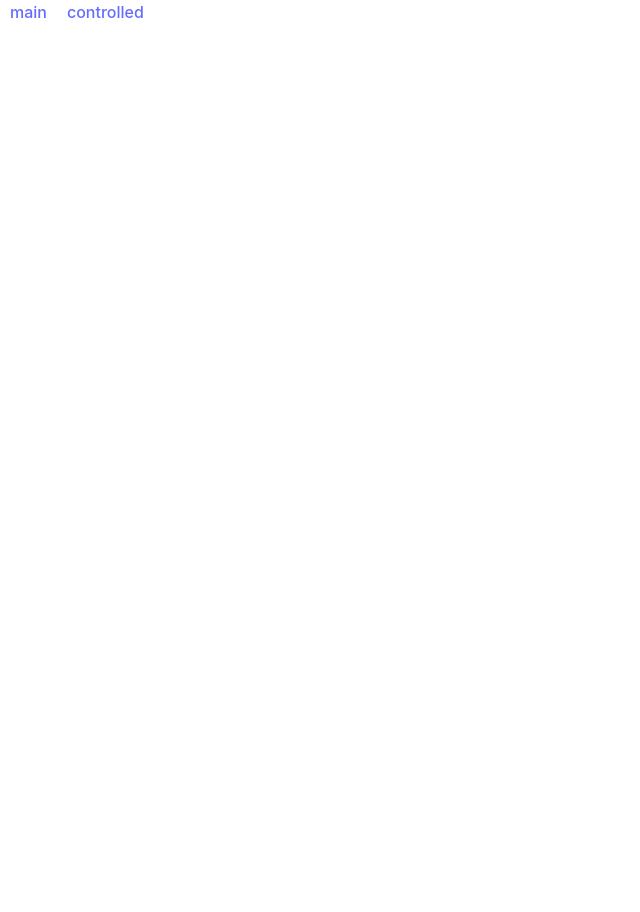
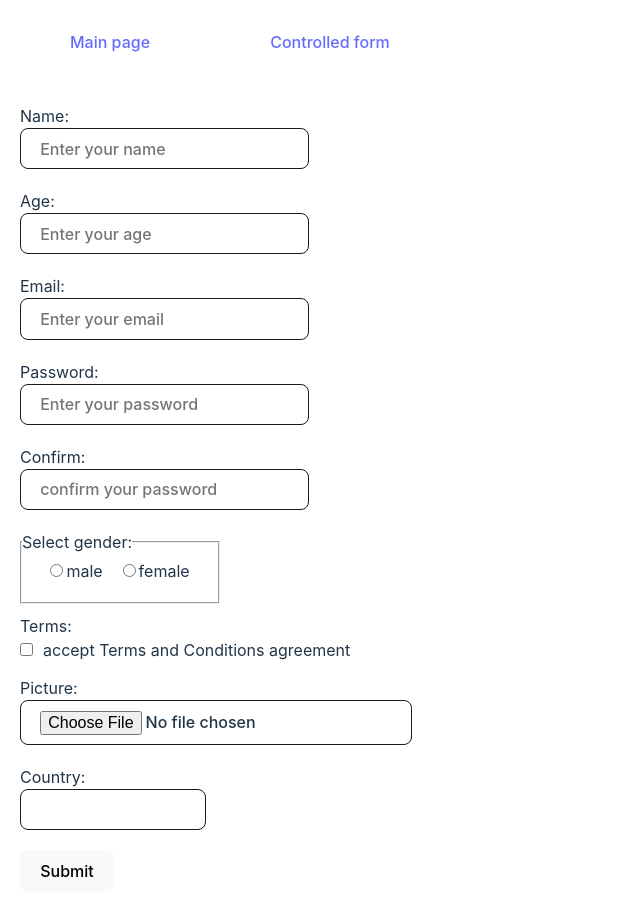
Before and after one commit to AV-Shell/react_2024_q3, a React (Vite) app: page /uncontrolled in a window 1280 px wide. Shown: the whole page, without its empty margins (0-640 px from the left). Before the commit the page ends 800 px from the top, so only its background shows below. Built offline with nearby package versions, Linux system fonts and the light colour scheme.

Commit message:
feat: add uncontrolled form functionality

```diff
--- a/src/utils/const.tsx
+++ b/src/utils/const.tsx
@@ -245,3 +245,17 @@ export const COUNTRYLIST = [
   'Zambia',
   'Zimbabwe',
 ];
+export const defaultFormErrors = {
+  name: '',
+  age: '',
+  email: '',
+  password: '',
+  confirmPassword: '',
+  gender: '',
+  ataca: '',
+  picture: '',
+  country: '',
+};
+export const newFormSeconds = 10;
+export const newFromMilliseconds = newFormSeconds * 1000;
+export const showNewFromMilliseconds = 5 * 1000;
--- a/src/views/ControlledFormPage/ControlledFormPage.tsx
+++ b/src/views/ControlledFormPage/ControlledFormPage.tsx
@@ -42,9 +42,6 @@ export function ControlledFormPage(): ReactNode {
 
     try {
       await convert;
-    } catch (error) {
-      console.log(error);
-    }
       const base64String = String(reader.result).replace('data:', '').replace(/^.+,/, '');
 
       const { age, ataca, confirmPassword, email, gender, name, password, country } = data;
@@ -64,6 +61,9 @@ export function ControlledFormPage(): ReactNode {
       );
       reset();
       navigate('/');
+    } catch (error) {
+      console.log(error);
+    }
   };
 
   return (
--- a/src/views/MainPage/MainPage.module.css
+++ b/src/views/MainPage/MainPage.module.css
@@ -21,9 +21,11 @@
   border: 1px solid black;
   border-radius: 10px;
   margin: 10px;
+  box-shadow: none;
+  transition: border 1s ease, box-shadow 1.3s ease-in-out;
 
   &.last {
-    border: 2px solid aquamarine;
+    border: 1px solid aquamarine;
     box-shadow: 0px 0px 11px 2px #40ff00;
   }
 
--- a/src/views/UncontrolledFormPage/UncontrolledFormPage.module.css
+++ b/src/views/UncontrolledFormPage/UncontrolledFormPage.module.css
@@ -1,3 +1,79 @@
 .link {
   margin: 10px;
+  padding: 20px;
+  display: inline-flex;
+  justify-content: center;
+  align-items: center;
+  border-radius: 10px;
+  min-width: 200px;
+
+  &:hover {
+    background-color: rgb(210, 255, 240);
+  }
 }
+
+.form {
+  display: flex;
+  flex-direction: column;
+  align-items: flex-start;
+  justify-content: flex-start;
+  padding: 20px;
+
+  input {
+    margin-bottom: 20px;
+    ;
+  }
+}
+
+
+
+.radioContainer {
+  display: flex;
+  justify-content: center;
+  align-items: center;
+  gap: 10px;
+
+  .radioTag {
+    display: flex;
+    justify-content: center;
+    align-items: baseline;
+    gap: 3px;
+    padding: 5px;
+  }
+
+}
+
+.errorMessage {
+  color: red;
+  font-size: 14px;
+}
+
+.checkboxLabel {
+  display: flex;
+  justify-content: flex-start;
+  align-items: baseline;
+  padding: 10px 10px 0px 0px;
+  margin-bottom: 0px;
+  gap: 5px 8px;
+  flex-wrap: wrap;
+
+  input {
+    margin: 0px;
+  }
+}
+
+.checkboxContainer {
+  display: flex;
+  justify-content: flex-start;
+  align-items: baseline;
+  gap: 10px
+}
+
+.datalist {
+  height: 5.1em;
+  overflow: scroll;
+}
+
+.genderFieldset {
+  width: 200px;
+}
--- a/src/views/UncontrolledFormPage/UncontrolledFormPage.tsx
+++ b/src/views/UncontrolledFormPage/UncontrolledFormPage.tsx
@@ -1,12 +1,233 @@
-import { ReactNode } from 'react';
+import { ReactNode, SyntheticEvent, useState } from 'react';
+import { NavLink, useNavigate } from 'react-router-dom';
+import classNames from 'classnames';
+import * as yup from 'yup';
+import { useAppDispatch, useAppSelector } from '../../store/storeHooks';
+import { formSchema } from '../../utils/schema';
 import style from './UncontrolledFormPage.module.css';
-import { NavLink } from 'react-router-dom';
+import { countriesSelector } from '../../store/selectors';
+import { FormValues } from '../../models/form';
+import { defaultFormErrors } from '../../utils/const';
+import { setForms } from '../../store/formsSlice';
 
 export function UncontrolledFormPage(): ReactNode {
+  const [errors, setErrors] = useState<Record<string, string>>({ ...defaultFormErrors });
+  const [formError, setFormError] = useState<string>('');
+  const navigate = useNavigate();
+  const countriesList = useAppSelector(countriesSelector);
+  const dispatch = useAppDispatch();
+
+  const onSubmit = async (event: SyntheticEvent<HTMLFormElement, SubmitEvent>) => {
+    event.preventDefault();
+
+    console.log(event);
+    console.log('submit!');
+
+    const target = event.target as typeof event.target & {
+      name: { value: string };
+      age: { value: number };
+      email: { value: string };
+      password: { value: string };
+      confirmPassword: { value: string };
+      gender: { value: string };
+      ataca: { checked: boolean };
+      country: { value: string };
+      picture: { files: FileList };
+    };
+
+    console.log('target', { target });
+
+    const data: FormValues = {
+      name: target.name.value,
+      age: target.age.value ? Number(target.age.value) : NaN,
+      email: target.email.value,
+      password: target.password.value,
+      confirmPassword: target.confirmPassword.value,
+      gender: target.gender.value,
+      ataca: target.ataca.checked,
+      picture: target.picture.files,
+      country: target.country.value,
+    };
+
+    console.log(data);
+
+    formSchema
+      .validate(data, { abortEarly: false, context: { countriesList } })
+      .then(async formData => {
+        console.log('valid', formData);
+        setFormError('');
+        setErrors({ ...defaultFormErrors });
+        const file = formData.picture[0];
+
+        const reader = new FileReader();
+
+        const convert = new Promise((res, rej) => {
+          reader.onloadend = () => {
+            res(null);
+          };
+          reader.onerror = () => {
+            rej();
+          };
+        });
+
+        reader.readAsDataURL(file);
+
+        try {
+          await convert;
+          const base64String = String(reader.result).replace('data:', '').replace(/^.+,/, '');
+
+          const { age, ataca, confirmPassword, email, gender, name, password, country } = data;
+          dispatch(
+            setForms({
+              age,
+              ataca,
+              confirmPassword,
+              email,
+              gender,
+              name,
+              password,
+              country,
+              pictureFile: base64String,
+              createdAt: new Date().toISOString(),
+            }),
+          );
+          navigate('/');
+        } catch (error) {
+          console.log(error);
+        }
+      })
+      .catch(validationErrors => {
+        if (Array.isArray(validationErrors.inner)) {
+          const validateErrors: Record<string, string> = validationErrors.inner.reduce(
+            (acc: Record<string, string>, err: yup.ValidationError) => {
+              if (err.path) {
+                acc[err.path] = err?.message ?? '';
+              }
+              return acc;
+            },
+            {},
+          );
+          console.log(validateErrors);
+          setErrors({ ...defaultFormErrors, ...validateErrors });
+        } else {
+          setFormError(validationErrors?.message ?? 'Something went wrong');
+        }
+      });
+    /*
+    console.log(data);
+    const file = data.picture[0];
+
+    const reader = new FileReader();
+
+    const convert = new Promise((res, rej) => {
+      reader.onloadend = () => {
+        res(null);
+      };
+      reader.onerror = () => {
+        rej();
+      };
+    });
+
+    reader.readAsDataURL(file);
+
+    try {
+      await convert;
+    } catch (error) {
+      console.log(error);
+    }
+    const base64String = String(reader.result).replace('data:', '').replace(/^.+,/, '');
+
+    const { age, ataca, confirmPassword, email, gender, name, password, country } = data;
+    dispatch(
+      setForms({
+        age,
+        ataca,
+        confirmPassword,
+        email,
+        gender,
+        name,
+        password,
+        country,
+        pictureFile: base64String,
+        createdAt: new Date().toISOString(),
+      }),
+    );
+    reset();
+    navigate('/');
+
+    */
+  };
+
   return (
-    <>
-      <NavLink to={`/`} className={style.link} children={'main'} />
-      <NavLink to={`/controlled`} className={style.link} children={'controlled'} />
-    </>
+    <div>
+      <header>
+        <NavLink to={`/`} className={style.link} children={'Main page'} />
+        <NavLink to={`/controlled`} className={style.link} children={'Controlled form'} />
+      </header>
+      <main>
+        <form className={style.form} onSubmit={onSubmit}>
+          <label htmlFor="name">
+            Name: <span className={style.errorMessage}>{errors.name}</span>
+          </label>
+          <input type="text" id="name" name="name" placeholder="Enter your name" />
+          <label htmlFor="age">
+            Age: <span className={style.errorMessage}>{errors.age}</span>
+          </label>
+          <input type="number" id="age" name="age" placeholder="Enter your age" />
+          <label htmlFor="email">
+            Email: <span className={style.errorMessage}>{errors.email}</span>
+          </label>
+          <input type="text" id="email" name="email" placeholder="Enter your email" />
+          <label htmlFor="password">
+            Password: <span className={style.errorMessage}>{errors.password}</span>
+          </label>
+          <input type="password" id="password" name="password" placeholder="Enter your password" />
+          <label htmlFor="confirmPassword">
+            Confirm: <span className={style.errorMessage}>{errors.confirmPassword}</span>
+          </label>
+          <input type="password" id="confirmPassword" name="confirmPassword" placeholder="confirm your password" />
+          <fieldset className={style.genderFieldset}>
+            <legend>
+              Select gender: <span className={style.errorMessage}>{errors.gender}</span>
+            </legend>
+            <div className={style.radioContainer}>
+              <label htmlFor="male" className={style.radioTag}>
+                <input type="radio" id="male" name="gender" value="male" />
+                <span>male</span>
+              </label>
+              <label htmlFor="female" className={style.radioTag}>
+                <input type="radio" id="female" name="gender" value="female" />
+                <span>female</span>
+              </label>
+            </div>
+          </fieldset>
+          <label htmlFor="ataca" className={style.checkboxLabel}>
+            Terms:
+            <span className={classNames(style.errorMessage, style.checkboxError)}>{errors.ataca}</span>
+          </label>
+          <div className={style.checkboxContainer}>
+            <input type="checkbox" id="ataca" name="ataca" placeholder="Enter your password" />
+            <span>accept Terms and Conditions agreement</span>
+          </div>
+          <label htmlFor="picture">
+            Picture: <span className={style.errorMessage}>{errors.picture}</span>
+          </label>
+          <input type="file" id="picture" placeholder="Upload picture" name="picture" />
+          <datalist id="countrydata" className={style.datalist}>
+            {countriesList.map(name => (
+              <option key={name}>{name}</option>
+            ))}
+          </datalist>
+          <label htmlFor="country">
+            Country: <span className={style.errorMessage}>{errors.country}</span>
+          </label>
+
+          <input type="text" list="countrydata" id="country" size={10} autoComplete="off" name="country" />
+
+          <button type="submit">Submit</button>
+          {formError && <span className={style.errorMessage}>{formError}</span>}
+        </form>
+      </main>
+    </div>
   );
 }
```
Also changed, not shown: src/utils/schema.tsx (+9 -6 lines), src/views/MainPage/MainPage.tsx (+15 -2 lines). Lines whose indentation alone changed are shown as unchanged.
